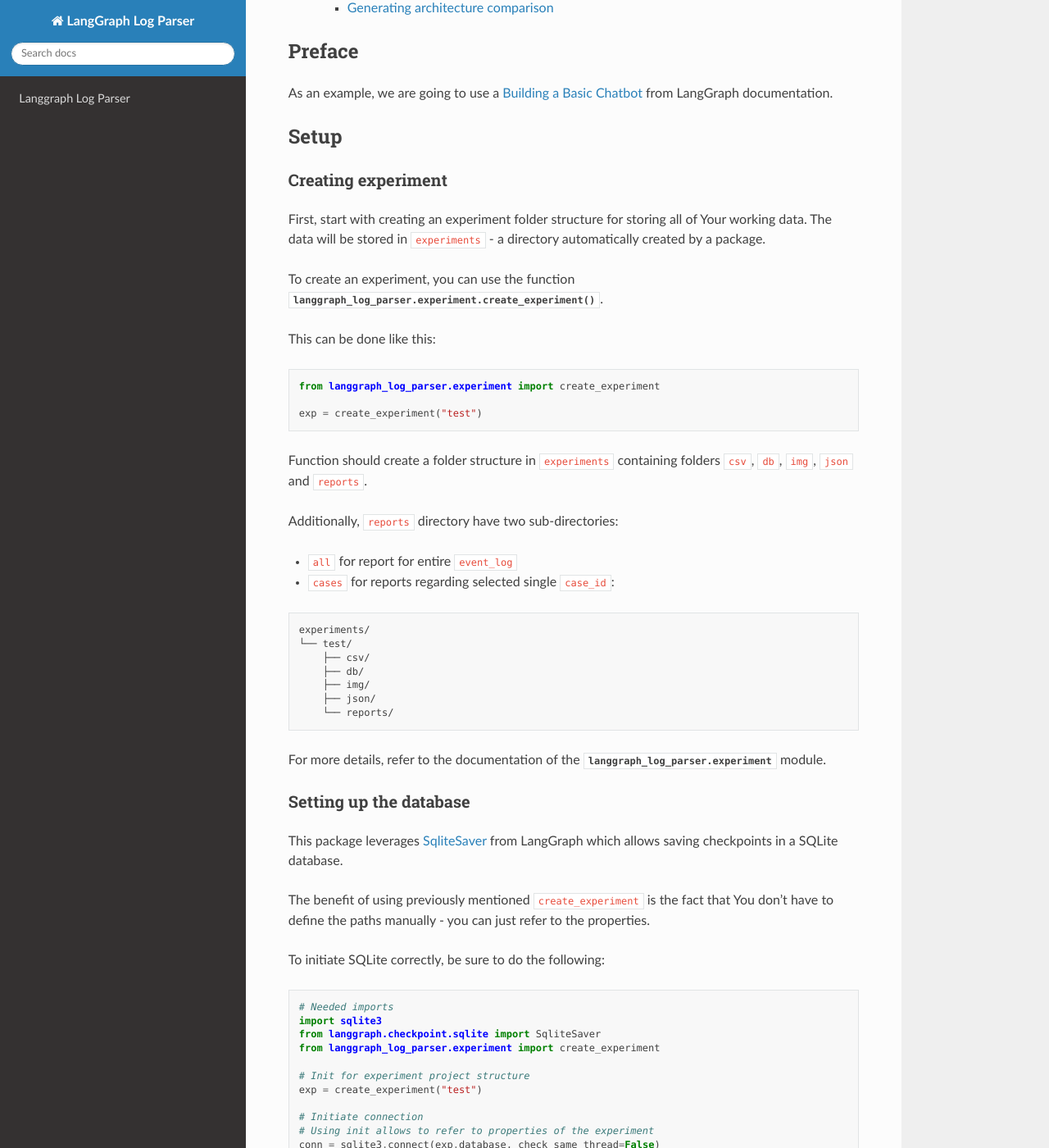
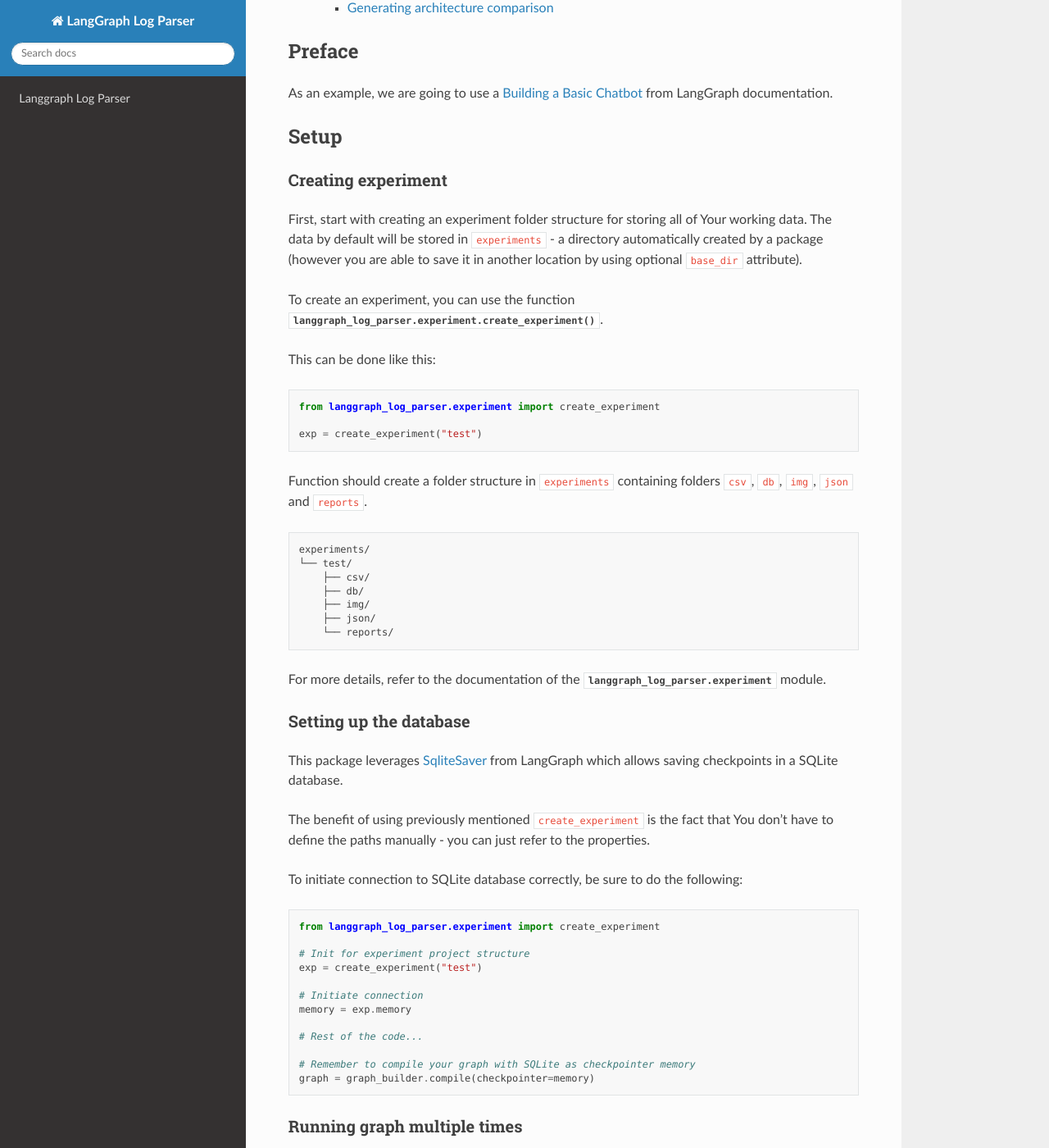
Before and after one commit to serafinski/LangGraph-Compare, a Sphinx documentation site: the page built from docs/getting_started.rst, in a window 1280 px wide and 1400 px high, scrolled down 534 px. Shown: the whole window at 82% size. Built offline with Sphinx 7.4.7 and the Read the Docs theme 3.1.0, drawn with Linux system fonts in a browser that asks for light colours; some of the changed text lies outside the part shown.

Commit message:
1. updated experiment.py to simplify process of creating database connections 2. updated documentation with fixes to errors and updates to experiments 3. updated pyproject.toml with needed packages to establish sqlite connection in default package

```diff
--- a/docs/getting_started.rst
+++ b/docs/getting_started.rst
@@ -17,7 +17,8 @@
 
 Creating experiment
 ===================
-First, start with creating an experiment folder structure for storing all of Your working data. The data will be stored in :code:`experiments` - a directory automatically created by a package.
+First, start with creating an experiment folder structure for storing all of Your working data. The data by default will be stored in :code:`experiments` - a directory automatically created by a package
+(however you are able to save it in another location by using optional :code:`base_dir` attribute).
 
 To create an experiment, you can use the function :func:`langgraph_log_parser.experiment.create_experiment`.
 
@@ -30,11 +31,6 @@
     exp = create_experiment("test")
 
 Function should create a folder structure in :code:`experiments` containing folders :code:`csv`, :code:`db`, :code:`img`, :code:`json` and :code:`reports`.
-
-Additionally, :code:`reports` directory have two sub-directories:
-
-* :code:`all` for report for entire :code:`event_log`
-* :code:`cases` for reports regarding selected single :code:`case_id`:
 
 .. code-block:: text
 
@@ -54,22 +50,17 @@
 
 The benefit of using previously mentioned :code:`create_experiment` is the fact that You don't have to define the paths manually - you can just refer to the properties.
 
-To initiate SQLite correctly, be sure to do the following:
+To initiate connection to SQLite database correctly, be sure to do the following:
 
 .. code-block:: python
 
-    # Needed imports
-    import sqlite3
-    from langgraph.checkpoint.sqlite import SqliteSaver
     from langgraph_log_parser.experiment import create_experiment
 
     # Init for experiment project structure
     exp = create_experiment("test")
 
     # Initiate connection
-    # Using init allows to refer to properties of the experiment
-    conn = sqlite3.connect(exp.database, check_same_thread=False)
-    memory = SqliteSaver(conn)
+    memory = exp.memory
 
     # Rest of the code...
 
--- a/pyproject.toml
+++ b/pyproject.toml
@@ -19,6 +19,7 @@
 pm4py = "^2.7.12.1"
 msgpack = "^1.1.0"
 jinja2 = "^3.1.2"
+langgraph-checkpoint-sqlite = "^2.0.1"
 
 [tool.poetry.group.dev]
 optional = true
@@ -29,7 +30,6 @@
 langchain-openai = "^0.2.6"
 langchain = "^0.3.7"
 langchain-community = "^0.3.5"
-langgraph-checkpoint-sqlite = "^2.0.1"
 tavily-python = "^0.5.0"
 langchain-experimental = "^0.3.3"
 matplotlib = "^3.9.2"
```
Also changed, not shown: other parts of docs/getting_started.rst (+10 -9 lines), docs/index.rst (+1 -6 lines), 2 other files.
